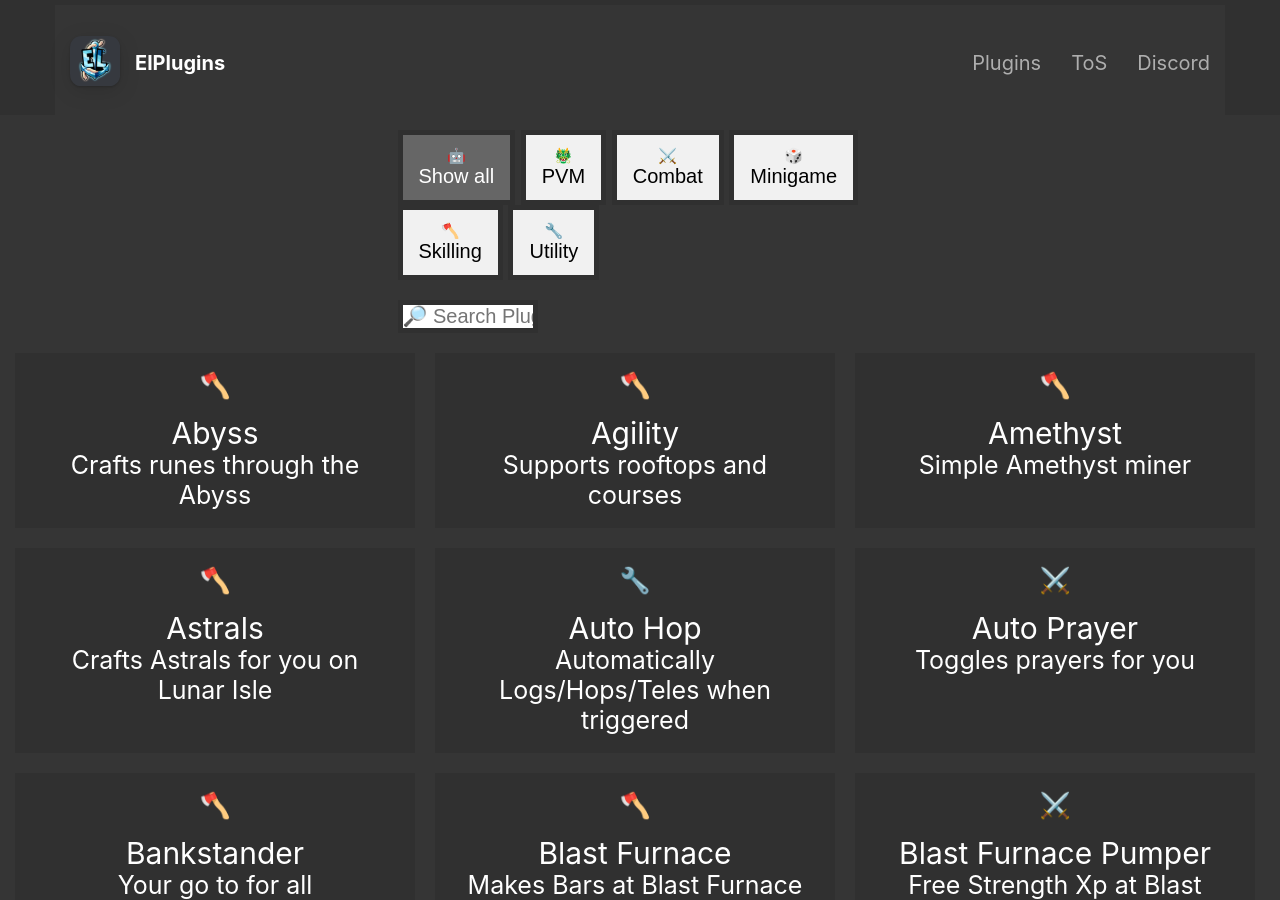
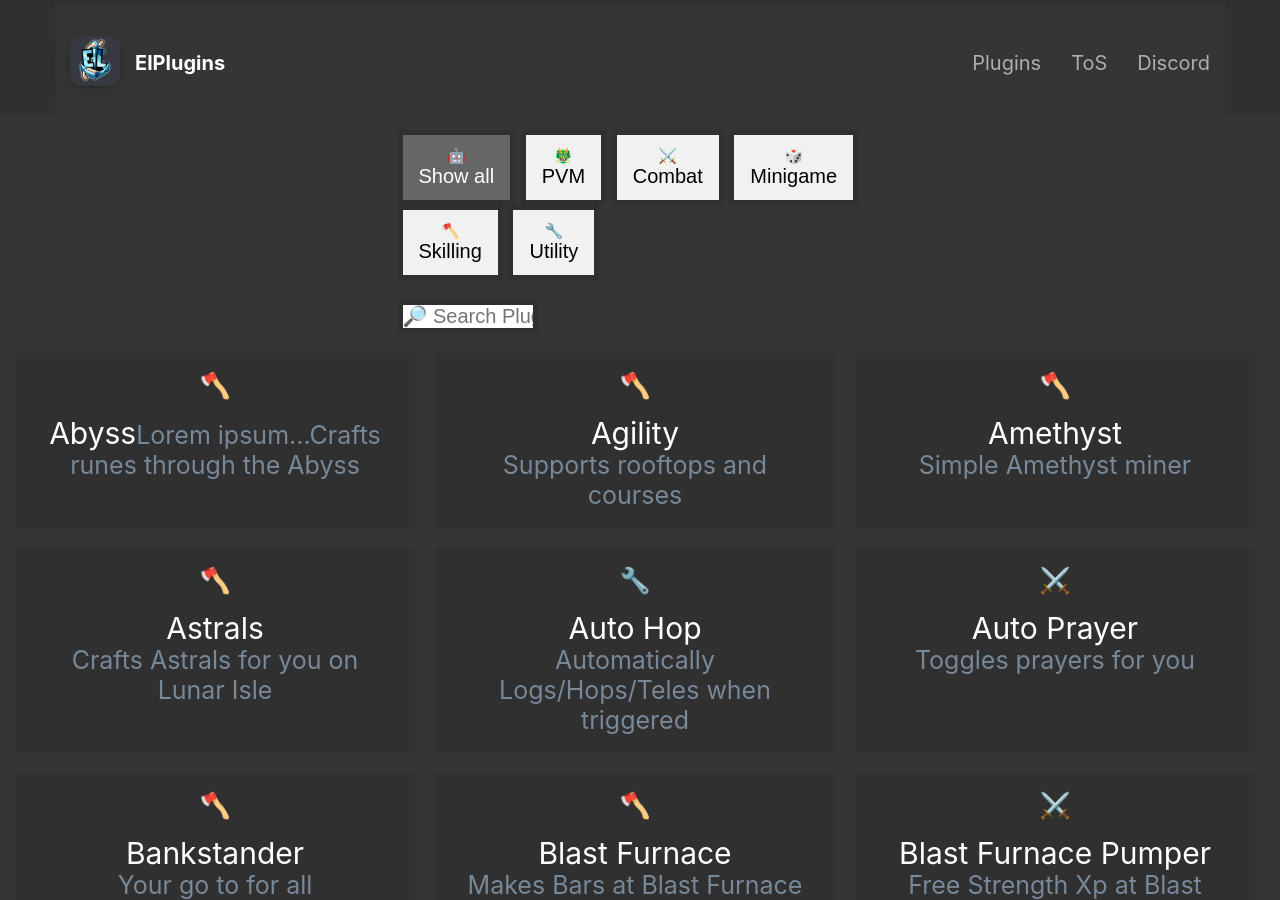
Before and after one commit to Elli-tt/elli-tt.github.io, a Jekyll site: the page built from _pages/plugins.md, in a window 1280 px wide and 900 px high. Built offline with Jekyll 4.4.1, drawn with Linux system fonts in a browser that asks for light colours; nearby versions of some CDN libraries.

Commit message:
made the subtext grey

```diff
--- a/_layouts/plugins.html
+++ b/_layouts/plugins.html
@@ -29,22 +29,22 @@
 
   <!-- The filterable elements. Note that some have multiple class names (this can be used if they belong to multiple categories) -->
   <div id="myUL" class="container2">
-    <div class="filterDiv skilling"><div class="emoji">🪓</div>Abyss<small><br>Crafts runes through the Abyss</small></div>
-    <div class="filterDiv skilling"><div class="emoji">🪓</div>Agility<small><br>Supports rooftops and courses</small></div>
-    <div class="filterDiv skilling"><div class="emoji">🪓</div>Amethyst<small><br>Simple Amethyst miner</small></div>
-    <div class="filterDiv skilling"><div class="emoji">🪓</div>Astrals<small><br>Crafts Astrals for you on Lunar Isle</small></div>
-    <div class="filterDiv utility"><div class="emoji">🔧</div>Auto Hop<small><br>Automatically Logs/Hops/Teles when triggered</small></div>
-    <div class="filterDiv combat"><div class="emoji">⚔️</div>Auto Prayer<small><br>Toggles prayers for you</small></div>
-    <div class="filterDiv skilling"><div class="emoji">🪓</div>Bankstander<small><br>Your go to for all Bankstanding activities</small></div>
-    <div class="filterDiv skilling"><div class="emoji">🪓</div>Blast Furnace<small><br>Makes Bars at Blast Furnace</small></div>
-    <div class="filterDiv combat"><div class="emoji">⚔️</div>Blast Furnace Pumper<small><br>Free Strength Xp at Blast Furnace</small></div>
-    <div class="filterDiv skilling"><div class="emoji">🪓</div>Bloods<small><br>Crafts Bloods and Souls in Zeah</small></div>
-    <div class="filterDiv combat"><div class="emoji">⚔️</div>Boss Helper<small><br>Helps you get those boss kills</small></div>
-    <div class="filterDiv utility"><div class="emoji">🔧</div>Break Handler<small><br>Takes breaks for you</small></div>
-    <div class="filterDiv combat"><div class="emoji">⚔️</div>Cannon Reloader<small><br>Reloads your cannon for you</small></div>
-    <div class="filterDiv minigame"><div class="emoji">🎲</div>Castle Wars<small><br>Completes Castle Wars for you</small></div>
-    <div class="filterDiv skilling"><div class="emoji">🪓</div>Chop Fletch<small><br>Chops trees and fletches the logs</small></div>
-    <div class="filterDiv combat"><div class="emoji">⚔️</div>Combat<small><br></small>All your combat needs in one plugin</div>
+    <div class="filterDiv skilling"><div class="emoji">🪓</div>Abyss<small style="color:lightslategray;">Lorem ipsum...Crafts runes through the Abyss</small></div>
+    <div class="filterDiv skilling"><div class="emoji">🪓</div>Agility<small style="color:lightslategray;"><br>Supports rooftops and courses</small></div>
+    <div class="filterDiv skilling"><div class="emoji">🪓</div>Amethyst<small style="color:lightslategray;"><br>Simple Amethyst miner</small></div>
+    <div class="filterDiv skilling"><div class="emoji">🪓</div>Astrals<small style="color:lightslategray;"><br>Crafts Astrals for you on Lunar Isle</small></div>
+    <div class="filterDiv utility"><div class="emoji">🔧</div>Auto Hop<small style="color:lightslategray;"><br>Automatically Logs/Hops/Teles when triggered</small></div>
+    <div class="filterDiv combat"><div class="emoji">⚔️</div>Auto Prayer<small style="color:lightslategray;"><br>Toggles prayers for you</small></div>
+    <div class="filterDiv skilling"><div class="emoji">🪓</div>Bankstander<small style="color:lightslategray;"><br>Your go to for all Bankstanding activities</small></div>
+    <div class="filterDiv skilling"><div class="emoji">🪓</div>Blast Furnace<small style="color:lightslategray;"><br>Makes Bars at Blast Furnace</small></div>
+    <div class="filterDiv combat"><div class="emoji">⚔️</div>Blast Furnace Pumper<small style="color:lightslategray;"><br>Free Strength Xp at Blast Furnace</small></div>
+    <div class="filterDiv skilling"><div class="emoji">🪓</div>Bloods<small style="color:lightslategray;"><br>Crafts Bloods and Souls in Zeah</small></div>
+    <div class="filterDiv combat"><div class="emoji">⚔️</div>Boss Helper<small style="color:lightslategray;"><br>Helps you get those boss kills</small></div>
+    <div class="filterDiv utility"><div class="emoji">🔧</div>Break Handler<small style="color:lightslategray;"><br>Takes breaks for you</small></div>
+    <div class="filterDiv combat"><div class="emoji">⚔️</div>Cannon Reloader<small style="color:lightslategray;"><br>Reloads your cannon for you</small></div>
+    <div class="filterDiv minigame"><div class="emoji">🎲</div>Castle Wars<small style="color:lightslategray;"><br>Completes Castle Wars for you</small></div>
+    <div class="filterDiv skilling"><div class="emoji">🪓</div>Chop Fletch<small style="color:lightslategray;"><br>Chops trees and fletches the logs</small></div>
+    <div class="filterDiv combat"><div class="emoji">⚔️</div>Combat<small><br></small style="color:lightslategray;">All your combat needs in one plugin</div>
     <div class="filterDiv skilling"><div class="emoji">🪓</div>Construction</div>
     <div class="filterDiv skilling"><div class="emoji">🪓</div>Cosmics</div>
     <div class="filterDiv utility"><div class="emoji">🔧</div>Cox Scouter</div>
```
